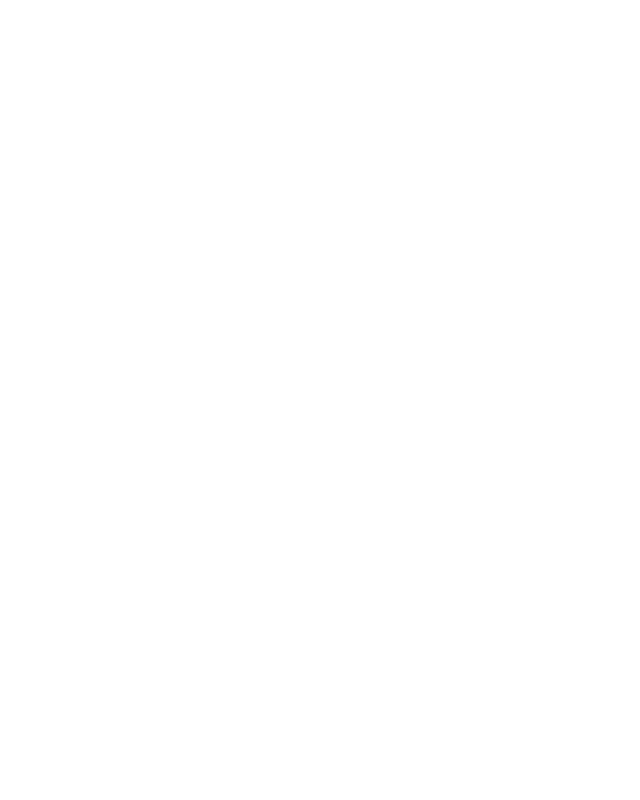
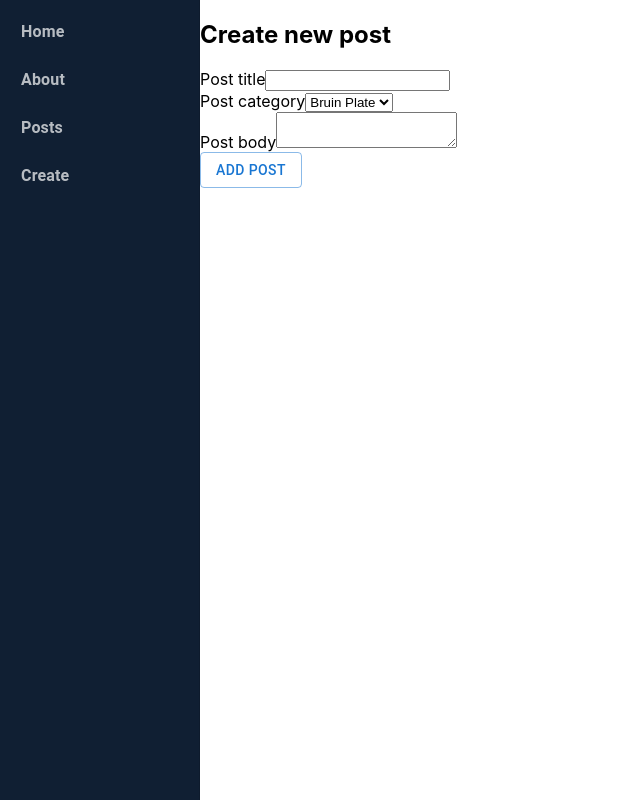
Before and after one commit to ghtjason/bruinchomp, a React (Create React App) app in the folder frontend/: page /create in a window 1280 px wide. Before the commit this address had no page. Shown: the whole page, without its empty margins (0-640 px from the left). Built offline with nearby package versions, Linux system fonts and the light colour scheme.

Commit message:
Created basic look for how creating posts will go (forms and input, etc)

```diff
--- a/frontend/src/App.js
+++ b/frontend/src/App.js
@@ -5,6 +5,7 @@ import Navbar from './components/Navbar/Navbar';
 import Home from './pages/Home'
 import About from './pages/About'
 import Posts from './pages/Posts'
+import Create from './pages/CreatePost'
 
 export default function App() {
   return (
@@ -15,6 +16,7 @@ export default function App() {
             <Route path="/home" element={<Home />} />
             <Route path="/about" element={<About />} />
             <Route path="/posts" element={<Posts />} />
+            <Route path="/create" element={<Create />} />
           </Route>
         </Routes>
       </BrowserRouter>
--- a/frontend/src/components/Navbar/Navbar.js
+++ b/frontend/src/components/Navbar/Navbar.js
@@ -19,6 +19,13 @@ const mainNavbarItems = [
         label: 'Posts',
         route: 'posts',
     },
+
+    {
+        id: 3,
+        label: 'Create',
+        route: 'create',
+    },
+
   ]
 
 const Navbar = () => {
--- /dev/null
+++ b/frontend/src/pages/CreatePost.js
@@ -0,0 +1,36 @@
+import {Button } from '@mui/material'
+
+const Create = () => {
+    return (
+        <div className="createPost">
+            <h2>Create new post</h2>
+            <form>
+                <div>
+                    <label>Post title</label>
+                    <input
+                        type="text"
+                        required
+                    />
+                </div>
+                <div>
+                    <label>Post category</label>
+                    <select>
+                        <option value="Bruin_Plate">Bruin Plate</option>
+                        <option value="Epicuria">Epicuria</option>
+                        <option value="De_Neve">De Neve</option>
+                        </select>
+                </div>
+                <div>
+                    <label>Post body</label>
+                    <textarea required>
+                </textarea>
+                </div>
+
+            </form>
+
+            <Button variant="outlined">Add Post</Button>
+        </div>
+    )
+}
+
+export default Create;
--- a/frontend/src/pages/Posts.js
+++ b/frontend/src/pages/Posts.js
@@ -1,13 +1,15 @@
-import { Grid, Stack } from '@mui/material'
+import { Grid, Stack, Button } from '@mui/material'
 import { useState } from "react";
 
  const Posts = () => {
 
+    //Get from backend server later
+    //Can maybe try to search by post?
     const [posts, setPosts] = useState(
         [
-            {Post_title: 'Bruin Plate', Post_body: 'lorem iosum', Post_image: 'https://www.google.com/url?sa=i&url=https%3A%2F%2Fbruinplate.hh.ucla.edu%2F&psig=AOvVaw3aeVuUrr28Blt9vQZREX0O&ust=1700958356656000&source=images&cd=vfe&opi=89978449&ved=0CBIQjRxqFwoTCKjK6-bx3YIDFQAAAAAdAAAAABA9', author: 'Bob', id: 1},
-            {Post_title: 'Epicuria', Post_body: 'lorem iosum', Post_image: 'https://www.google.com/url?sa=i&url=https%3A%2F%2Fportal.housing.ucla.edu%2Fdining-locations%2Fde-neve&psig=AOvVaw257e1Wvk14Yj69MxmTm-d6&ust=1700958480203000&source=images&cd=vfe&opi=89978449&ved=0CBIQjRxqFwoTCOix1KHy3YIDFQAAAAAdAAAAABAJ', author: 'John', id: 2},
-            {Post_title: 'De Neve', Post_body: 'lorem iosum', Post_image: 'https://www.google.com/url?sa=i&url=https%3A%2F%2Fwww.epicuria.ucla.edu%2F&psig=AOvVaw1ZfeHByQQ73WeQi6IAclz8&ust=1700958497781000&source=images&cd=vfe&opi=89978449&ved=0CBIQjRxqFwoTCIj5gqry3YIDFQAAAAAdAAAAABAs', author: 'Smith', id: 3}
+            {title: 'Bruin Plate', Post_category: 'Bruin_Plate', Post_body: 'lorem iosum', Post_image: 'https://bruinplate.hh.ucla.edu/img/Home_Slide_MOC.jpg', author: 'Bob', id: 1},
+            {title: 'Epicuria', Post_category: 'Epicuria', Post_body: 'lorem iosum', Post_image: 'https://portal.housing.ucla.edu/sites/default/files/media/images/DiningWebsite_HeaderImages_EpicuriaAckerman2.png', author: 'John', id: 2},
+            {title: 'De Neve', Post_category: 'De_Neve', Post_body: 'lorem iosum', Post_image: 'https://portal.housing.ucla.edu/sites/default/files/media/images/DiningWebsite_HeaderImages_DeNeve.png', author: 'Smith', id: 3}
         ]
     )
     return (
@@ -16,19 +18,21 @@ import { useState } from "react";
             {posts.map((post) => (
                 <div className="post-preview" key={posts.id}>
                     <h2>{post.title}</h2>
+                    <div className="image">
                     <img
                     src={post.Post_image}
                     alt={post.Post_title}
                     style={{ maxWidth: '100%', height: 'auto' }}
                     />
+                    </div>
+                    <p>{post.author}</p>
                     <div className="buttons">
 
-                    <button>Comment</button>
-                    <button>Like</button>
-                    <button>Save</button>
+                        <Button variant="outlined">Comment</Button>
+                        <Button variant="outlined">Like</Button>
+                        <Button variant="outlined">Save</Button>
 
                     </div>
-                    <p>Written by {post.author}</p>
                 </div>
             ))}
         </div>
```
Also changed, not shown: frontend/src/pages/Login.js (added).
